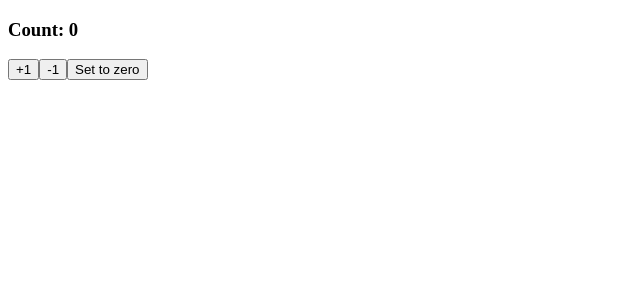
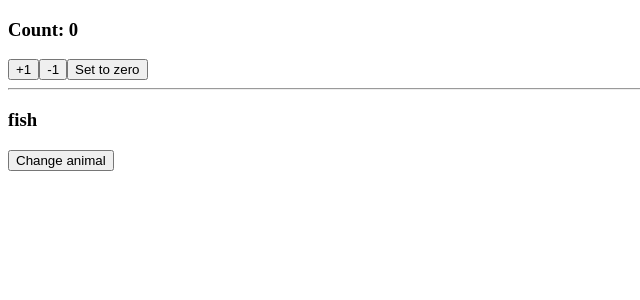
Before and after one commit to anniepuy/react-hooks, a React (Vite) app: page / in a window 1280 px wide. Shown: the top 300 px of the page, without its empty margins (0-640 px from the left). Built offline with nearby package versions, Linux system fonts and the light colour scheme.

Commit message:
separating useEffect to handle multiple changes on the page separately

```diff
--- a/src/App.jsx
+++ b/src/App.jsx
@@ -2,14 +2,21 @@ import { useState, useEffect } from 'react';
 
 const App = () => {
     let [count, setCount] = useState(0);
+    let [animal, setAnimal] = useState(
+        ['dog', 'cat', 'bird', 'fish'][Math.floor(Math.random() * 4)]
+    );
 
     const addIncrement = () =>  setCount(count + 1);
     const addDecrement = () => setCount(count - 1);
     const resetZero = () => setCount(0);
 
     useEffect(() => {
-        console.log('useEffect called');
-    });
+        console.log(animal);
+    }, [animal]);
+
+    useEffect(() => {
+        console.log(count);
+    }, [count]);
 
   return (
     <>
@@ -17,6 +24,12 @@ const App = () => {
       <button onClick={addIncrement}> +1 </button>
       <button onClick={addDecrement}> -1 </button>
       <button onClick={resetZero}> Set to zero </button>
+      <hr/>
+      <h3>{animal}</h3>
+      <button onClick={() => setAnimal(['dog', 'cat', 'bird', 'fish'][Math.floor(Math.random() * 4)])}>
+        Change animal
+        </button>
+
     </>
   );
 }
```
